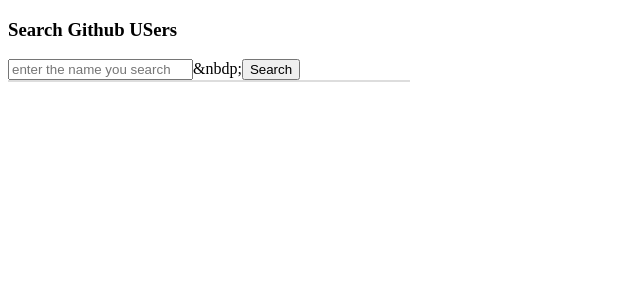
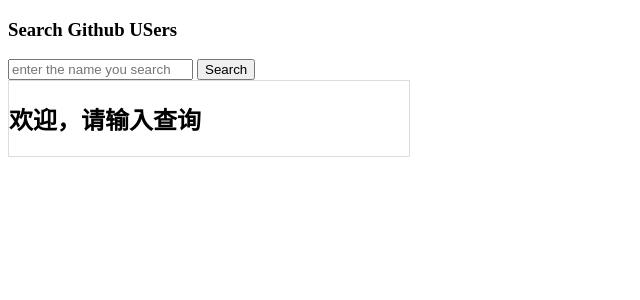
Before and after one commit to zs-zc/myReact_sgg, a React (Create React App) app: page / in a window 1280 px wide. Shown: the top 300 px of the page, without its empty margins (0-640 px from the left). Built offline with nearby package versions, Linux system fonts and the light colour scheme.

Commit message:
fix:git搜索案例完成

```diff
--- a/src/App.js
+++ b/src/App.js
@@ -3,33 +3,24 @@ import Search from "./components/Search"
 import List from './components/List'
 export default class App extends Component {
     state = {
-        showData: [
-            // {
-            //     id: 1,
-            //     name: "0001",
-            //     img: 'https://avatars.githubusercontent.com/u/6412038?v=3'
-            // },
-            // {
-            //     id: 2,
-            //     name: "0002",
-            //     img: 'https://avatars.githubusercontent.com/u/6412038?v=3'
-            // }, {
-            //     id: 3,
-            //     name: "0003",
-            //     img: 'https://avatars.githubusercontent.com/u/6412038?v=3'
-            // }
-        ]
+        showData: [],
+        isFirst: true,
+        isLoading: false,
+        err: ''
     }
-    getData = (data) => {
-        console.log(data, '获取到的data');
-        this.setState({ showData: data })
+    // getData = (data) => {
+    //     console.log(data, '获取到的data');
+    //     this.setState({ showData: data })
+    // }
+    updateAppStatus = (objData) => {
+        this.setState(objData)
     }
     render() {
         const { showData } = this.state
         return (
             <div>
-                <Search getData={this.getData} />
-                <List showData={showData} />
+                <Search updateAppStatus={this.updateAppStatus} />
+                <List {...this.state} />
             </div>
         )
     }
--- a/src/components/List/index.jsx
+++ b/src/components/List/index.jsx
@@ -2,14 +2,16 @@ import React, { Component } from 'react'
 import "./index.css"
 export default class List extends Component {
     render() {
+        const { showData, isFirst, isLoading, err } = this.props
         return (
             <div className="row">
                 {
-                    this.props.showData.map(item => {
+                    isFirst ? <h2>欢迎，请输入查询</h2> : isLoading ? <h2>Loading...</h2> : err ? <h2>errr</h2> :
+                        showData.map(item => {
                             return (
                                 <div className='card' key={item.id}>
-                                <a rel="noreferrer" href="https://github.com/reactjs" target="_blank">
-                                    <img src="https://avatars.githubusercontent.com/u/6412038?v=3" alt="pic" style={{ width: '100px' }} />
+                                    <a rel="noreferrer" href={item.html_url} target="_blank">
+                                        <img src={item.avatar_url} alt="pic" style={{ width: '100px' }} />
                                     </a>
                                     <p className='card-text'>{item.node_id}</p>
                                 </div>
--- a/src/components/Search/index.jsx
+++ b/src/components/Search/index.jsx
@@ -4,10 +4,14 @@ import React, { Component } from 'react'
 export default class Search extends Component {
     handleSearch = () => {
         const { keyWord: { value: keyWord } } = this
+        this.props.updateAppStatus({ isFirst: false, isLoading: true })
         axios.get(`https://api.github.com/search/users?q=${keyWord}`).then(res => {
             console.log(res.data.items, '000');
-            this.props.getData(res.data.items)
-        })
+            this.props.updateAppStatus({ isLoading: false, showData: res.data.items })
+        },
+            error => {
+                this.props.updateAppStatus({ isLoading: false, err: error.message })
+            })
     }
     render() {
         return (
@@ -15,7 +19,7 @@ export default class Search extends Component {
                 <section>
                     <h3>Search Github USers</h3>
                     <div>
-                        <input type="text" ref={c => this.keyWord = c} placeholder='enter the name you search' name="" id="" />&nbdp;<button onClick={this.handleSearch}>Search</button>
+                        <input type="text" ref={c => this.keyWord = c} placeholder='enter the name you search' name="" id="" />&nbsp;<button onClick={this.handleSearch}>Search</button>
                     </div>
                 </section>
             </div>
```
Lines whose indentation alone changed are shown as unchanged.
